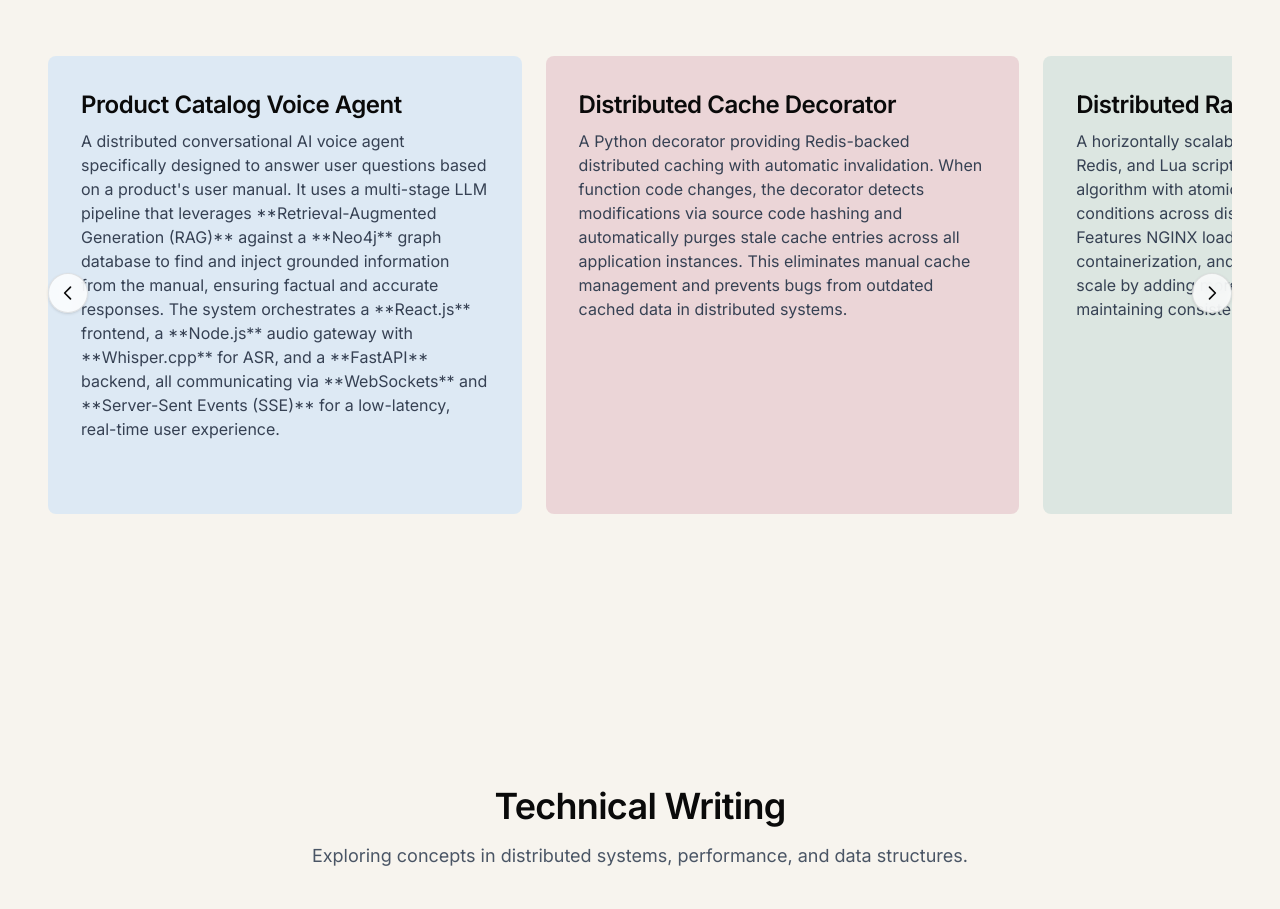
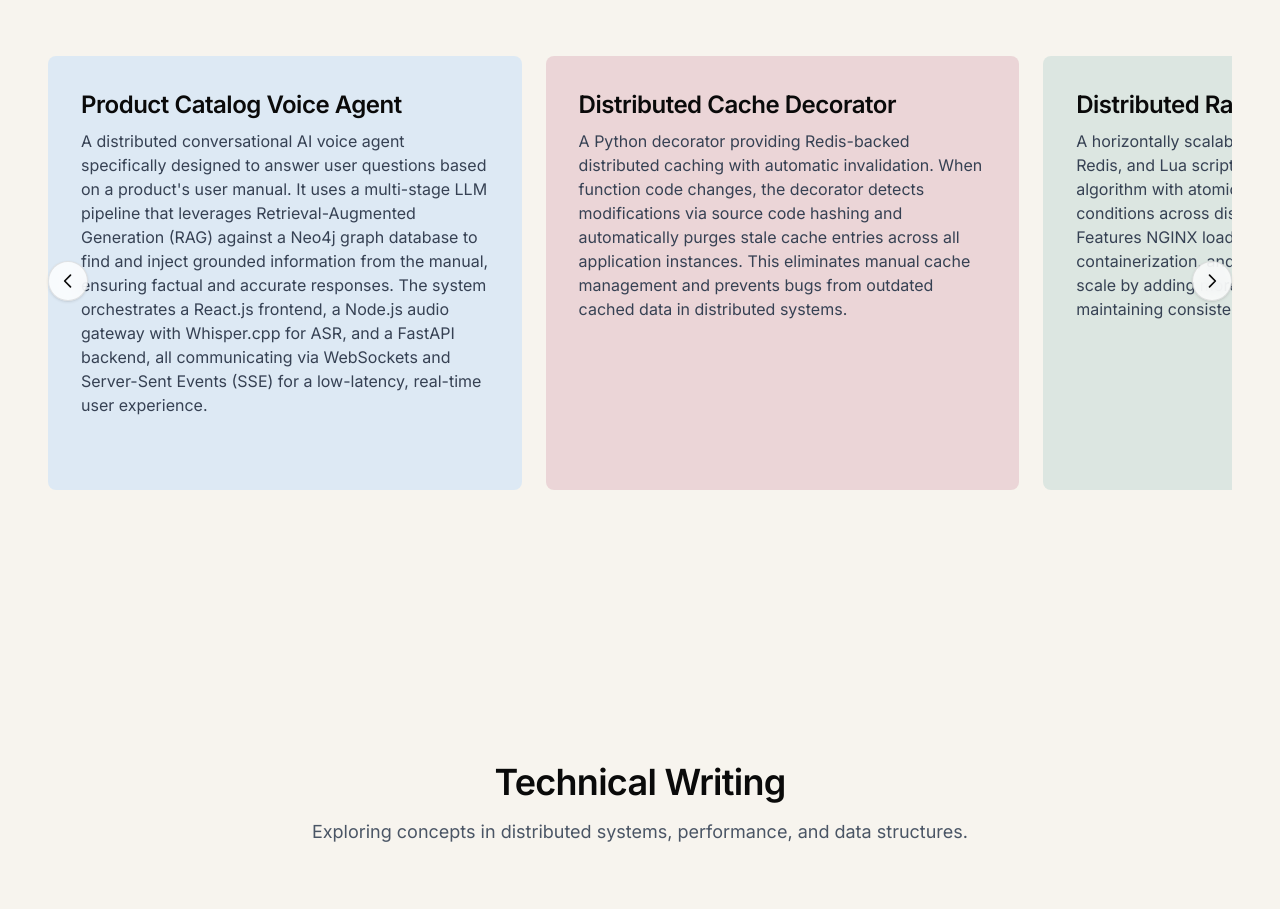
Before and after one commit to Pranay-ai/portfolio, a Next.js app: page / in a window 1280 px wide. Shown: the part 4220-5129 px from the top of the page. Built offline with nearby package versions, Linux system fonts and the light colour scheme.

Commit message:
Fix formatting in Product Catalog Voice Agent project description

```diff
--- a/app/content/projects/projects.js
+++ b/app/content/projects/projects.js
@@ -3,7 +3,7 @@
     id: "product-catalog-voice-agent",
     title: "Product Catalog Voice Agent",
     description:
-      "A distributed conversational AI voice agent specifically designed to answer user questions based on a product's user manual. It uses a multi-stage LLM pipeline that leverages **Retrieval-Augmented Generation (RAG)** against a **Neo4j** graph database to find and inject grounded information from the manual, ensuring factual and accurate responses. The system orchestrates a **React.js** frontend, a **Node.js** audio gateway with **Whisper.cpp** for ASR, and a **FastAPI** backend, all communicating via **WebSockets** and **Server-Sent Events (SSE)** for a low-latency, real-time user experience.",
+      "A distributed conversational AI voice agent specifically designed to answer user questions based on a product's user manual. It uses a multi-stage LLM pipeline that leverages Retrieval-Augmented Generation (RAG) against a Neo4j graph database to find and inject grounded information from the manual, ensuring factual and accurate responses. The system orchestrates a React.js frontend, a Node.js audio gateway with Whisper.cpp for ASR, and a FastAPI backend, all communicating via WebSockets and Server-Sent Events (SSE) for a low-latency, real-time user experience.",
     notion_link:
       "https://www.notion.so/PRODUCT-CATALOG-VOICE-AGENT-275f4afd7b7a806b9950c0c346d52116?source=copy_link",
   },
```
